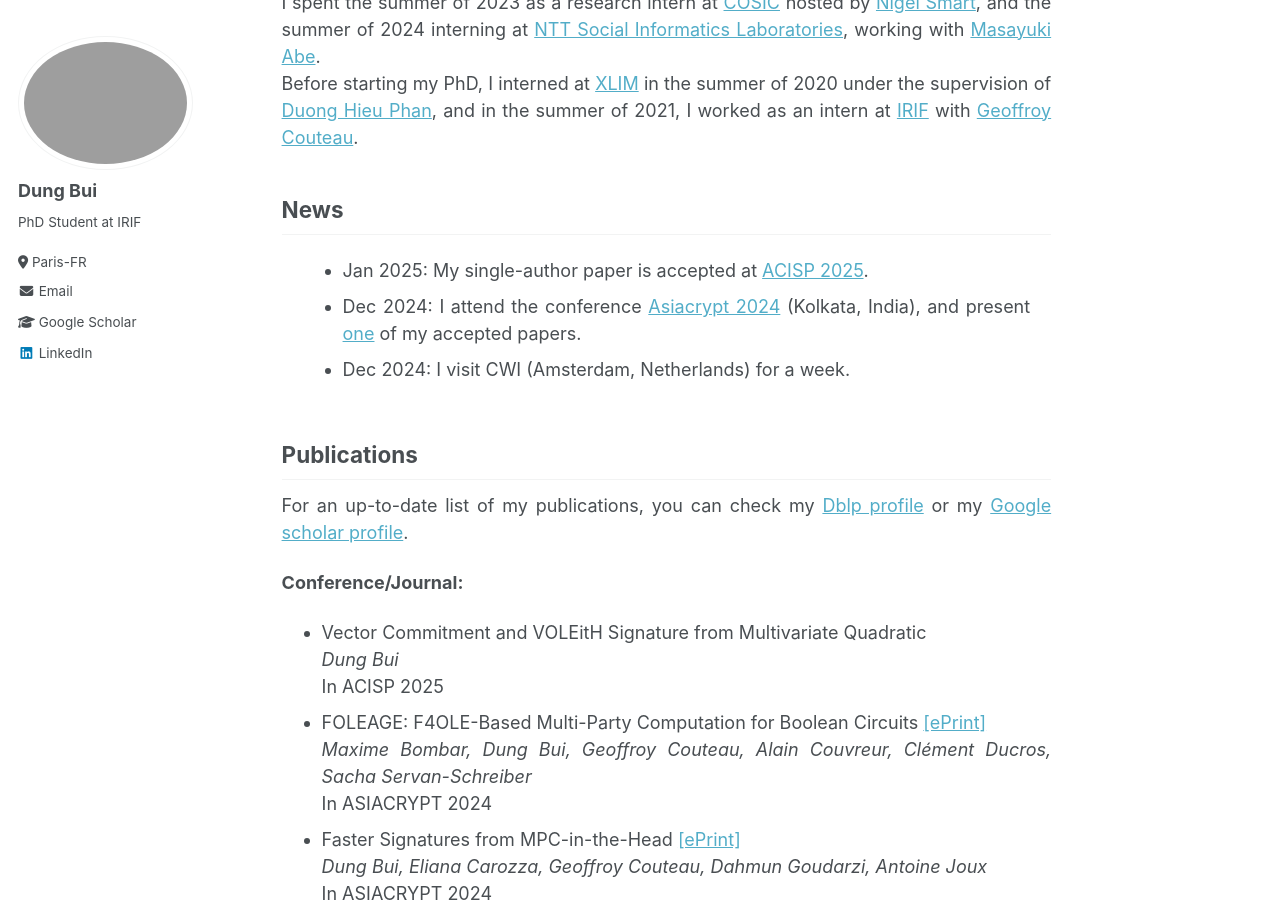
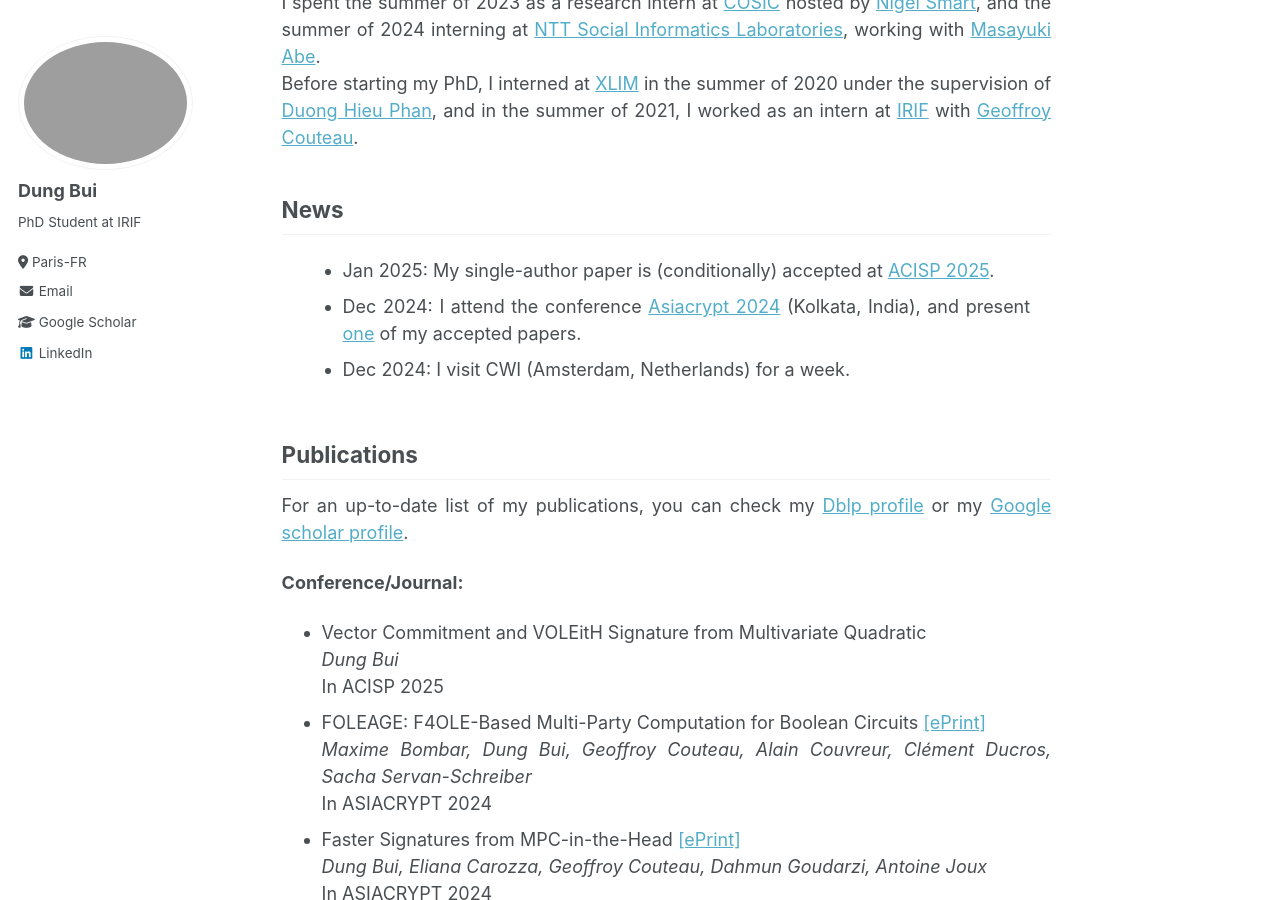
Before and after one commit to dungbui15/dungbui15.github.io, a Jekyll site: the page built from _pages/about.md, in a window 1280 px wide and 900 px high, scrolled down 429 px. Built offline with Jekyll 4.4.1, drawn with Linux system fonts in a browser that asks for light colours.

Commit message:
Update about.md

```diff
--- a/_pages/about.md
+++ b/_pages/about.md
@@ -40,7 +40,7 @@
 ## News
 <div class="scrollable">
   <ul>
-    <li>Jan 2025: My single-author paper is accepted at <a href="https://uow-ic2.github.io/acisp2025/cfp.html">ACISP 2025</a>.</li>
+    <li>Jan 2025: My single-author paper is (conditionally) accepted at <a href="https://uow-ic2.github.io/acisp2025/cfp.html">ACISP 2025</a>.</li>
     <li>Dec 2024: I attend the conference <a href="https://asiacrypt.iacr.org/2024/">Asiacrypt 2024</a> (Kolkata, India), and present <a href="https://eprint.iacr.org/2024/252">one</a> of my accepted papers.</li>
     <li>Dec 2024: I visit CWI (Amsterdam, Netherlands) for a week.</li>
     <li>Aug 2024: Two papers are accepted at <a href="https://asiacrypt.iacr.org/2024/">Asiacrypt 2024</a>.</li>
```
